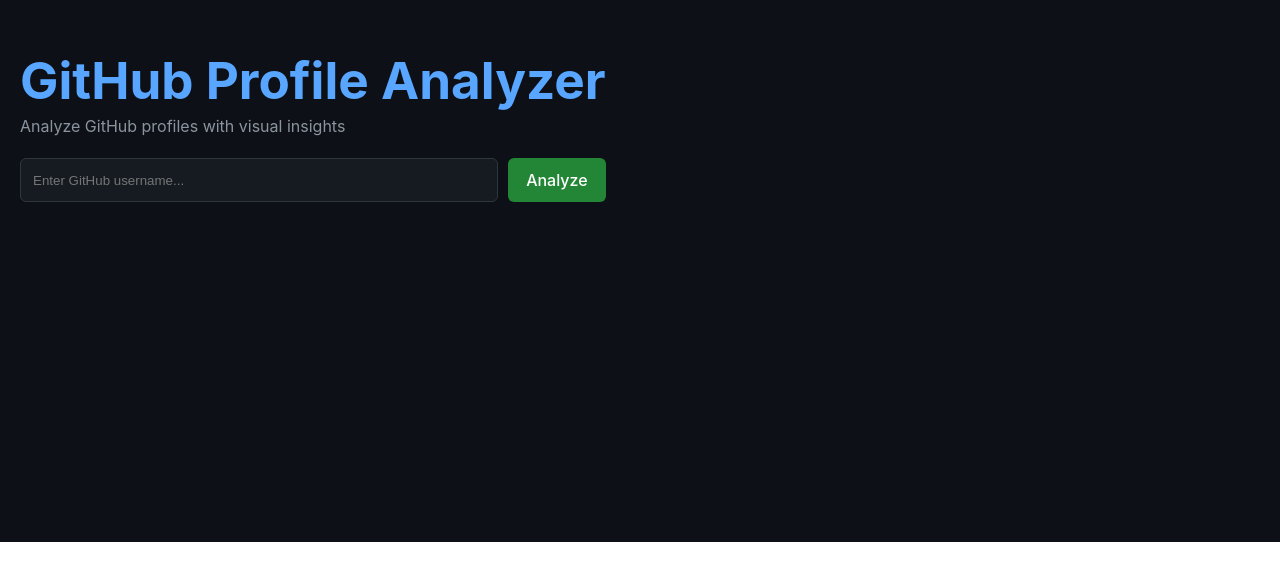
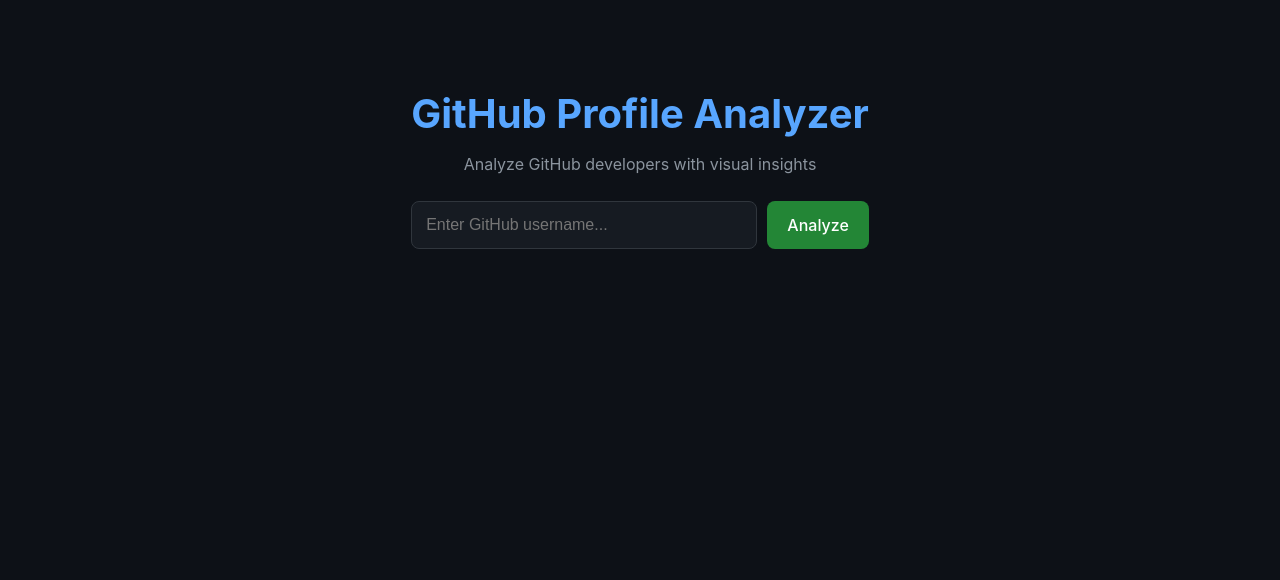
Before and after one commit to sameer9860/Github-Profile-Analyzer, a React (Vite) app in the folder github-profile-analyzer/: page / in a window 1280 px wide. Shown: the part 258-838 px from the top of the page. Before the commit the page ends 800 px from the top, so only its background shows below. Built offline with nearby package versions, Linux system fonts and the light colour scheme.

Commit message:
Changed:Dash

```diff
--- a/github-profile-analyzer/src/index.css
+++ b/github-profile-analyzer/src/index.css
@@ -68,32 +68,121 @@
 }
 
 
+* {
+  box-sizing: border-box;
+}
+
+body {
+  margin: 0;
+  font-family: Inter, system-ui, Avenir, Helvetica, Arial, sans-serif;
+  background: #0d1117;
+  color: #c9d1d9;
+}
+
+/* DASHBOARD CONTAINER */
+.dashboard {
+  max-width: 1100px;
+  margin: auto;
+  padding: 20px;
+
+  /* Centering with Flexbox */
+  display: flex;
+  flex-direction: column;
+  align-items: center;       /* Horizontal center */
+  justify-content: center;   /* Vertical center */
+  min-height: 100vh;         /* Full viewport height */
+  text-align: center;        /* Center text inside */
+}
+
+/* HEADER */
+.header {
+  margin-bottom: 20px;
+}
+
+.header h1 {
+  margin: 0;
+  color: #58a6ff;
+}
+
+.header p {
+  margin-top: 6px;
+  color: #8b949e;
+}
+
+/* HERO SECTION */
+.hero {
+  text-align: center;
+  margin-bottom: 40px;
+}
+
+.hero h1 {
+  font-size: 2.5rem;
+  margin-bottom: 10px;
+  color: #58a6ff;
+}
+
+.hero p {
+  font-size: 1rem;
+  color: #8b949e;
+  margin-bottom: 25px;
+}
+
+/* CONTENT SECTION */
+.content {
+  margin-top: 30px;
+  width: 100%;
+  display: flex;
+  justify-content: center;   /* Center ProfileCard horizontally */
+}
+
+/* SEARCH BAR */
 .search-bar {
   display: flex;
+  justify-content: center;
   gap: 10px;
-  margin-bottom: 30px;
+  max-width: 500px;
+  width: 100%;               /* Responsive width */
+  margin: 0 auto;
 }
 
 .search-bar input {
   flex: 1;
-  padding: 12px;
-  border-radius: 6px;
+  padding: 14px;
+  font-size: 1rem;
+  border-radius: 8px;
   border: 1px solid #30363d;
   background: #161b22;
   color: #c9d1d9;
 }
 
 .search-bar button {
-  padding: 12px 18px;
-  border-radius: 6px;
+  padding: 14px 20px;
+  border-radius: 8px;
   border: none;
   background: #238636;
   color: white;
+  font-weight: 500;
   cursor: pointer;
 }
 
 .search-bar button:hover {
   background: #2ea043;
+}
+
+/* RESPONSIVE DESIGN */
+@media (max-width: 600px) {
+  .hero h1 {
+    font-size: 2rem;
+  }
+
+  .search-bar {
+    flex-direction: column;   /* Stack input and button vertically */
+    gap: 12px;
+  }
+
+  .search-bar button {
+    width: 100%;             /* Full width button on mobile */
+  }
 }
 
 .profile-card {
--- a/github-profile-analyzer/src/main.jsx
+++ b/github-profile-analyzer/src/main.jsx
@@ -2,7 +2,7 @@
 import { createRoot } from 'react-dom/client'
 import './index.css'
 import App from './App.jsx'
-
+import './App.css'
 
 createRoot(document.getElementById('root')).render(
   <StrictMode>
--- a/github-profile-analyzer/src/pages/Dashboard.css
+++ /dev/null
@@ -1,30 +0,0 @@
-* {
-  box-sizing: border-box;
-}
-
-body {
-  margin: 0;
-  font-family: Inter, system-ui, Avenir, Helvetica, Arial, sans-serif;
-  background: #0d1117;
-  color: #c9d1d9;
-}
-
-.dashboard {
-  max-width: 1100px;
-  margin: auto;
-  padding: 20px;
-}
-
-.header {
-  margin-bottom: 20px;
-}
-
-.header h1 {
-  margin: 0;
-  color: #58a6ff;
-}
-
-.header p {
-  margin-top: 6px;
-  color: #8b949e;
-}
--- a/github-profile-analyzer/src/pages/Dashboard.jsx
+++ b/github-profile-analyzer/src/pages/Dashboard.jsx
@@ -1,25 +1,26 @@
 import { useState } from "react";
 import SearchBar from "../components/SearchBar";
 import ProfileCard from "../components/ProfileCard";
-import "./Dashboard.css";
-
+import "../index.css";
 
 export default function Dashboard() {
   const [username, setUsername] = useState("");
 
   return (
     <div className="dashboard">
-      <header className="header">
+      {/* HERO SECTION */}
+      <section className="hero">
         <h1>GitHub Profile Analyzer</h1>
-        <p>Analyze GitHub profiles with visual insights</p>
-      </header>
+        <p>Analyze GitHub developers with visual insights</p>
 
-      <SearchBar onSearch={setUsername} />
+        <SearchBar onSearch={setUsername} />
+      </section>
 
+      {/* CONTENT */}
       {username && (
-        <div className="content">
+        <section className="content">
           <ProfileCard username={username} />
-        </div>
+        </section>
       )}
     </div>
   );
```
